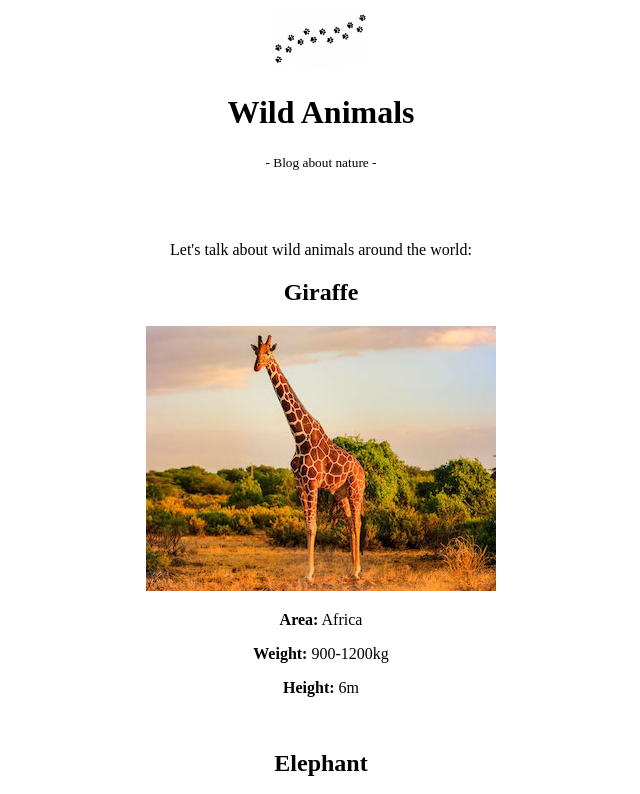
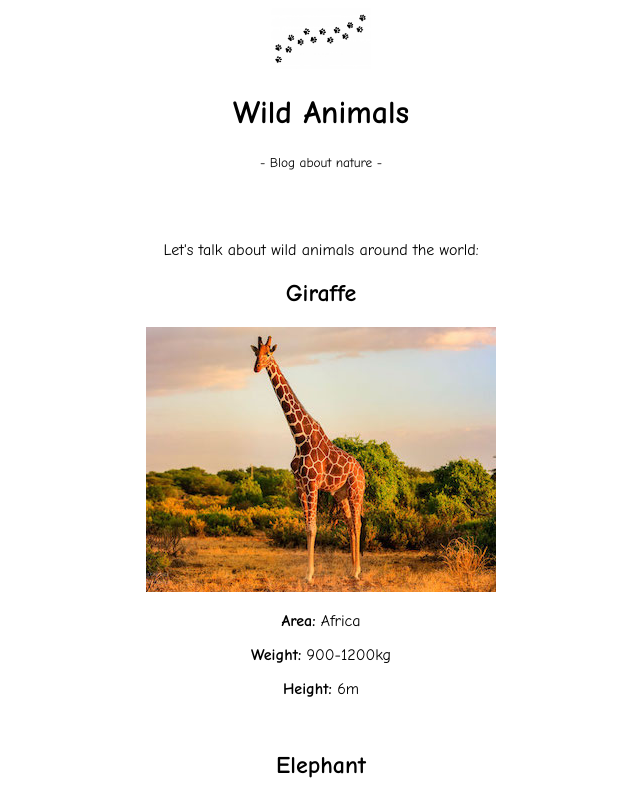
Before and after one commit to Un4ro/wild_animals, a plain HTML site: page index.html in a window 1280 px wide. Shown: the top 794 px of the page, without its empty margins (319-959 px from the left). Drawn offline with Linux system fonts and the light colour scheme.

Commit message:
change font-family

```diff
--- a/index.html
+++ b/index.html
@@ -4,6 +4,11 @@
   <head>
     <title>Wild Animals Blog</title>
     <meta charset="utf-8">
+	<style>
+		* {
+			font-family: Comic Sans MS, Comic Sans, cursive;
+		}
+	</style>
   </head>
 
   <body align=center>
```
